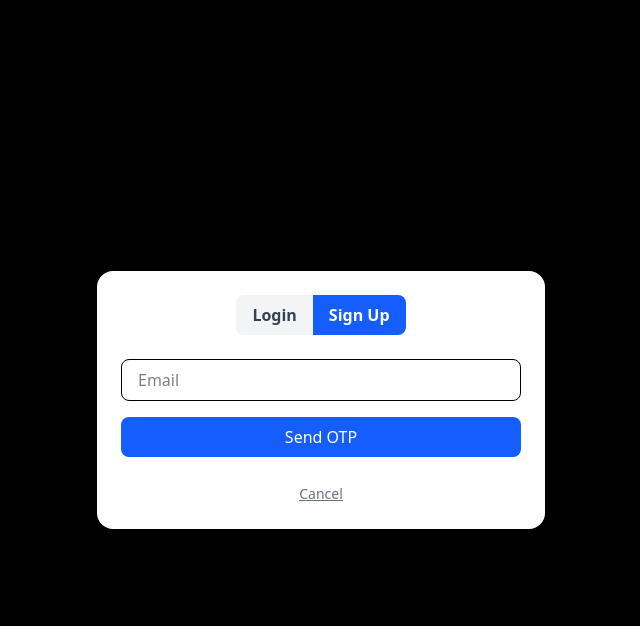
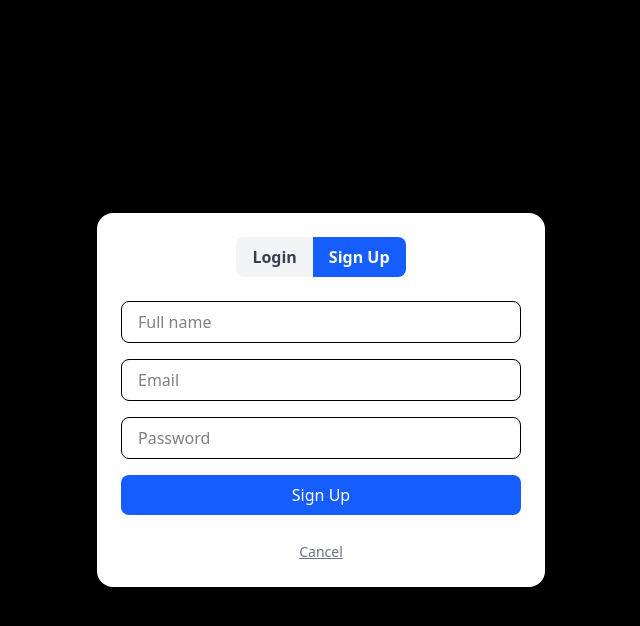
Before and after one commit to sharmmohit/MyTripPlan, a React (Vite) app in the folder mytripplan-frontend/: page / in a window 1280 px wide. Both pictures are taken after a click on the button "Sign Up". Shown: the top 626 px of the page, without its empty margins (319-959 px from the left). Built offline with nearby package versions, Linux system fonts and the light colour scheme.

Commit message:
backend update

```diff
--- a/mytripplan-frontend/package.json
+++ b/mytripplan-frontend/package.json
@@ -15,7 +15,8 @@
     "react": "^19.1.0",
     "react-dom": "^19.1.0",
     "react-icons": "^5.5.0",
-    "react-router-dom": "^7.7.1"
+    "react-router-dom": "^7.7.1",
+    "react-toastify": "^11.0.5"
   },
   "devDependencies": {
     "@eslint/js": "^9.25.0",
--- a/mytripplan-frontend/src/Components/LoginSignup.jsx
+++ b/mytripplan-frontend/src/Components/LoginSignup.jsx
@@ -1,177 +1,122 @@
-// src/components/LoginSignup.jsx
 import React, { useState } from "react";
+import { useNavigate } from "react-router-dom";
+import { toast } from "react-toastify";
+import "react-toastify/dist/ReactToastify.css";
+
+
 
 const LoginSignup = ({ onLoginSuccess, onClose }) => {
-  const [activeTab, setActiveTab] = useState("login"); // login | signup
-  const [signupStage, setSignupStage] = useState("email"); // email | otp | details
+  const [activeTab, setActiveTab] = useState("login"); // "login" or "signup"
+  const [name, setName] = useState("");
   const [email, setEmail] = useState("");
-  const [otp, setOtp] = useState("");
   const [password, setPassword] = useState("");
-  const [firstName, setFirstName] = useState("");
-  const [lastName, setLastName] = useState("");
   const [error, setError] = useState("");
   const [loading, setLoading] = useState(false);
 
   const backendUrl = "http://localhost:5000/api/auth";
+  const navigate = useNavigate();
 
-  // ------------------- Handlers -------------------
-  const handleSendOtp = async () => {
+  const clearFields = () => {
+    setName("");
+    setEmail("");
+    setPassword("");
+    setError("");
+  };
+
+  const handleRegister = async () => {
+    setError("");
     const cleanEmail = email.trim().toLowerCase();
-    if (!cleanEmail) return setError("Email is required");
+    if (!name.trim() || !cleanEmail || !password) {
+      return setError("Name, email and password are required");
+    }
+
     setLoading(true);
-    setError("");
     try {
-      const response = await fetch(`${backendUrl}/send-otp`, {
+      const res = await fetch(`${backendUrl}/register`, {
         method: "POST",
         headers: { "Content-Type": "application/json" },
-        body: JSON.stringify({ email: cleanEmail }),
+        body: JSON.stringify({ name: name.trim(), email: cleanEmail, password }),
       });
-      const data = await response.json();
-      if (response.ok) {
-        setSignupStage("otp");
+      const data = await res.json();
+      if (res.ok) {
+        clearFields();
+        toast.success("Successfully signed up! Please login.", { autoClose: 3000 });
+        navigate("/"); // Redirect to login page
       } else {
-        setError(data.message || "Failed to send OTP.");
+        setError(data.message || "Registration failed");
       }
-    } catch {
-      setError("Error sending OTP. Please try again.");
+    } catch (err) {
+      setError("Error during registration. Try again.");
     } finally {
       setLoading(false);
     }
   };
 
-  const handleVerifyOtpAndProcess = async () => {
+  const handleLogin = async () => {
+    setError("");
     const cleanEmail = email.trim().toLowerCase();
-    if (!cleanEmail || !otp) return setError("Email and OTP are required");
+    if (!cleanEmail || !password) {
+      return setError("Email and password are required");
+    }
+
     setLoading(true);
-    setError("");
     try {
-      const response = await fetch(`${backendUrl}/verify-otp-and-login`, {
+      const res = await fetch(`${backendUrl}/login`, {
         method: "POST",
         headers: { "Content-Type": "application/json" },
-        body: JSON.stringify({ email: cleanEmail, otp }),
+        body: JSON.stringify({ email: cleanEmail, password }),
       });
-      const data = await response.json();
-      if (response.ok) {
-        if (activeTab === "login") {
-          // ✅ OTP login success
-          if (data.user && data.token) {
+      const data = await res.json();
+      if (res.ok) {
         localStorage.setItem("token", data.token);
-            onLoginSuccess(data.user, data.token);
-            onClose();
+        localStorage.setItem("user", JSON.stringify(data.user));
+        onLoginSuccess && onLoginSuccess(data.user, data.token);
+        clearFields();
+        toast.success("Logged in successfully!", { autoClose: 3000 });
+        navigate("/home"); // After login, go to homepage
       } else {
-            setError("Invalid response from server.");
+        setError(data.message || "Login failed");
       }
-        } else {
-          // ✅ OTP verified for signup, move to details form
-          setSignupStage("details");
-        }
-      } else {
-        setError(data.message || "Invalid OTP.");
-      }
-    } catch {
-      setError("Error verifying OTP. Please try again.");
+    } catch (err) {
+      setError("Error during login. Try again.");
     } finally {
       setLoading(false);
     }
   };
 
-  const handleSignupPasswordSubmit = async () => {
-    const cleanEmail = email.trim().toLowerCase();
-    if (!firstName || !cleanEmail || !password) {
-      return setError("First name, email, and password are required");
-    }
-    setLoading(true);
-    setError("");
-    try {
-      const response = await fetch(`${backendUrl}/register`, {
-        method: "POST",
-        headers: { "Content-Type": "application/json" },
-        body: JSON.stringify({ firstName, lastName, email: cleanEmail, password }),
-      });
-      const data = await response.json();
-      if (response.ok) {
-        localStorage.setItem("token", data.token);
-        onLoginSuccess(data.user, data.token);
-        onClose();
-      } else {
-        setError(data.message || "Signup failed.");
-      }
-    } catch {
-      setError("Error during signup. Please try again.");
-    } finally {
-      setLoading(false);
-    }
-  };
-
-  const handlePasswordLogin = async () => {
-    const cleanEmail = email.trim().toLowerCase();
-    if (!cleanEmail || !password) {
-      return setError("Email and password are required");
-    }
-    setLoading(true);
-    setError("");
-    try {
-      const response = await fetch(`${backendUrl}/login`, {
-        method: "POST",
-        headers: { "Content-Type": "application/json" },
-        body: JSON.stringify({ email: cleanEmail, password }),
-      });
-      const data = await response.json();
-      if (response.ok) {
-        localStorage.setItem("token", data.token);
-        onLoginSuccess(data.user, data.token);
-        onClose();
-      } else {
-        setError(data.message || "Login failed.");
-      }
-    } catch {
-      setError("Error during login. Please try again.");
-    } finally {
-      setLoading(false);
-    }
-  };
-
-  // ------------------- Render -------------------
   return (
     <div className="fixed inset-0 flex items-center justify-center bg-black bg-opacity-40 z-50">
       <div className="bg-white w-full max-w-md p-6 rounded-2xl shadow-lg">
-        {/* Tabs */}
         <div className="flex justify-center mb-6">
           <button
             className={`px-4 py-2 font-semibold rounded-l-lg ${
-              activeTab === "login"
-                ? "bg-blue-600 text-white"
-                : "bg-gray-100 text-gray-700 hover:bg-gray-200"
+              activeTab === "login" ? "bg-blue-600 text-white" : "bg-gray-100 text-gray-700 hover:bg-gray-200"
             }`}
-            onClick={() => {
-              setActiveTab("login");
-              setSignupStage("email");
-              setError("");
-            }}
+            onClick={() => { setActiveTab("login"); setError(""); clearFields(); }}
           >
             Login
           </button>
           <button
             className={`px-4 py-2 font-semibold rounded-r-lg ${
-              activeTab === "signup"
-                ? "bg-blue-600 text-white"
-                : "bg-gray-100 text-gray-700 hover:bg-gray-200"
+              activeTab === "signup" ? "bg-blue-600 text-white" : "bg-gray-100 text-gray-700 hover:bg-gray-200"
             }`}
-            onClick={() => {
-              setActiveTab("signup");
-              setSignupStage("email");
-              setError("");
-            }}
+            onClick={() => { setActiveTab("signup"); setError(""); clearFields(); }}
           >
             Sign Up
           </button>
         </div>
 
-        {/* Form */}
         <div className="space-y-4">
-          {activeTab === "login" ? (
-            <>
-              {/* Login with Password */}
+          {activeTab === "signup" && (
+            <input
+              type="text"
+              placeholder="Full name"
+              className="w-full px-4 py-2 border rounded-lg focus:ring-2 focus:ring-blue-500 outline-none"
+              value={name}
+              onChange={(e) => setName(e.target.value)}
+            />
+          )}
+
           <input
             type="email"
             placeholder="Email"
@@ -179,6 +124,7 @@ const LoginSignup = ({ onLoginSuccess, onClose }) => {
             value={email}
             onChange={(e) => setEmail(e.target.value)}
           />
+
           <input
             type="password"
             placeholder="Password"
@@ -186,125 +132,30 @@ const LoginSignup = ({ onLoginSuccess, onClose }) => {
             value={password}
             onChange={(e) => setPassword(e.target.value)}
           />
+
+          {activeTab === "login" ? (
             <button
-                onClick={handlePasswordLogin}
+              onClick={handleLogin}
               disabled={loading}
               className="w-full py-2 bg-blue-600 text-white rounded-lg hover:bg-blue-700 disabled:opacity-50"
             >
-                {loading ? "Logging in..." : "Login with Password"}
+              {loading ? "Logging in..." : "Login"}
             </button>
-
-              {/* Login with OTP */}
+          ) : (
             <button
-                onClick={handleSendOtp}
-                disabled={loading}
-                className="w-full py-2 bg-gray-100 text-gray-700 rounded-lg hover:bg-gray-200 disabled:opacity-50"
-              >
-                {loading ? "Sending OTP..." : "Login with OTP"}
-              </button>
-
-              {signupStage === "otp" && (
-                <>
-                  <input
-                    type="text"
-                    placeholder="Enter OTP"
-                    className="w-full px-4 py-2 border rounded-lg focus:ring-2 focus:ring-blue-500 outline-none"
-                    value={otp}
-                    onChange={(e) => setOtp(e.target.value)}
-                  />
-                  <button
-                    onClick={handleVerifyOtpAndProcess}
-                    disabled={loading}
-                    className="w-full py-2 bg-green-600 text-white rounded-lg hover:bg-green-700 disabled:opacity-50"
-                  >
-                    {loading ? "Verifying..." : "Verify OTP"}
-                  </button>
-                </>
-              )}
-            </>
-          ) : (
-            <>
-              {/* Signup with OTP flow */}
-              {signupStage === "email" && (
-                <>
-                  <input
-                    type="email"
-                    placeholder="Email"
-                    className="w-full px-4 py-2 border rounded-lg focus:ring-2 focus:ring-blue-500 outline-none"
-                    value={email}
-                    onChange={(e) => setEmail(e.target.value)}
-                  />
-                  <button
-                    onClick={handleSendOtp}
-                    disabled={loading}
-                    className="w-full py-2 bg-blue-600 text-white rounded-lg hover:bg-blue-700 disabled:opacity-50"
-                  >
-                    {loading ? "Sending OTP..." : "Send OTP"}
-                  </button>
-                </>
-              )}
-              {signupStage === "otp" && (
-                <>
-                  <input
-                    type="text"
-                    placeholder="Enter OTP"
-                    className="w-full px-4 py-2 border rounded-lg focus:ring-2 focus:ring-blue-500 outline-none"
-                    value={otp}
-                    onChange={(e) => setOtp(e.target.value)}
-                  />
-                  <button
-                    onClick={handleVerifyOtpAndProcess}
-                    disabled={loading}
-                    className="w-full py-2 bg-green-600 text-white rounded-lg hover:bg-green-700 disabled:opacity-50"
-                  >
-                    {loading ? "Verifying..." : "Verify OTP"}
-                  </button>
-                </>
-              )}
-              {signupStage === "details" && (
-                <>
-                  <input
-                    type="text"
-                    placeholder="First Name"
-                    className="w-full px-4 py-2 border rounded-lg focus:ring-2 focus:ring-blue-500 outline-none"
-                    value={firstName}
-                    onChange={(e) => setFirstName(e.target.value)}
-                  />
-                  <input
-                    type="text"
-                    placeholder="Last Name"
-                    className="w-full px-4 py-2 border rounded-lg focus:ring-2 focus:ring-blue-500 outline-none"
-                    value={lastName}
-                    onChange={(e) => setLastName(e.target.value)}
-                  />
-                  <input
-                    type="password"
-                    placeholder="Password"
-                    className="w-full px-4 py-2 border rounded-lg focus:ring-2 focus:ring-blue-500 outline-none"
-                    value={password}
-                    onChange={(e) => setPassword(e.target.value)}
-                  />
-                  <button
-                    onClick={handleSignupPasswordSubmit}
+              onClick={handleRegister}
               disabled={loading}
               className="w-full py-2 bg-blue-600 text-white rounded-lg hover:bg-blue-700 disabled:opacity-50"
             >
               {loading ? "Signing up..." : "Sign Up"}
             </button>
-                </>
-              )}
-            </>
           )}
 
           {error && <p className="text-red-500 text-sm">{error}</p>}
         </div>
 
-        {/* Close button */}
         <div className="mt-6 text-center">
-          <button
-            onClick={onClose}
-            className="text-gray-500 hover:text-gray-700 text-sm underline"
-          >
+          <button onClick={onClose} className="text-gray-500 hover:text-gray-700 text-sm underline">
             Cancel
           </button>
         </div>
```
Also changed, not shown: mytripplan-frontend/src/App.jsx (+17 -19 lines), 1 other file (tests, documents, lock files or other folders). Lines whose indentation alone changed are shown as unchanged.
